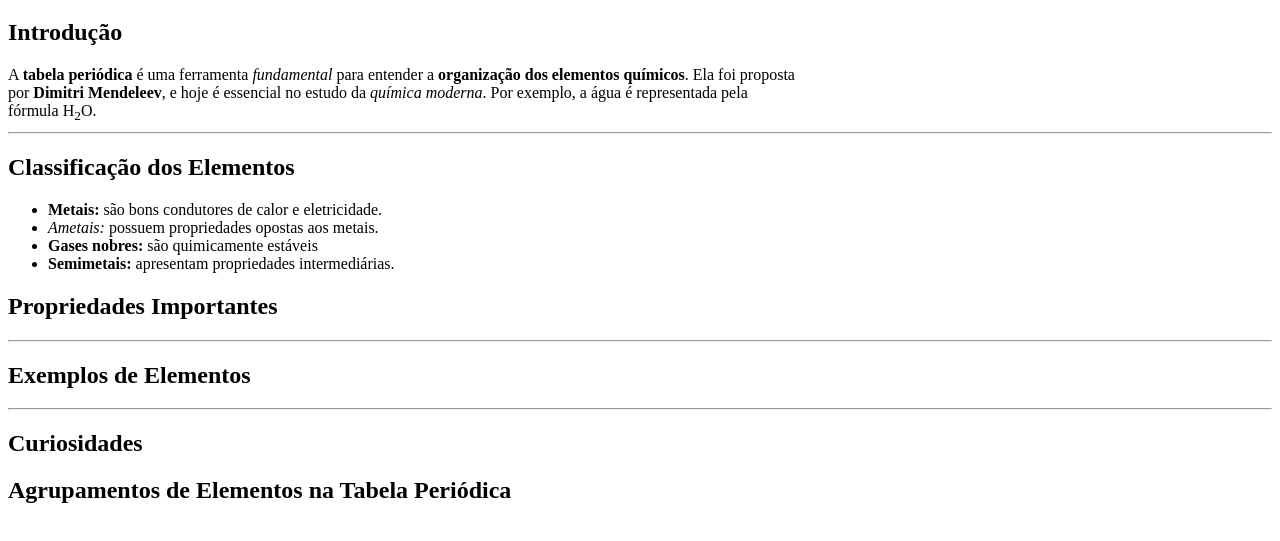
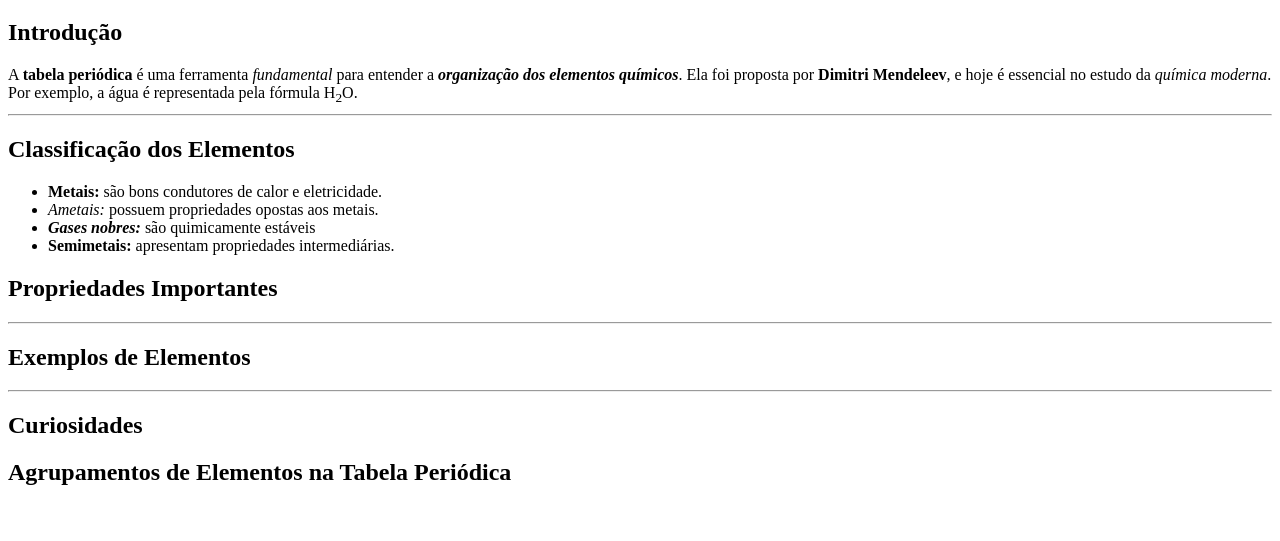
Before and after one commit to YujiAragaki/14-04, a plain HTML site: page index.html in a window 1280 px wide. Shown: the part 61-602 px from the top of the page. Drawn offline with Linux system fonts and the light colour scheme.

Commit message:
propriedades importantes

```diff
--- a/index.html
+++ b/index.html
@@ -8,13 +8,13 @@
 <body>
     <h1>Resumo: Tabela Periódica dos Elementos</h1>
     <h2>Introdução</h2>
-    A <b>tabela periódica</b> é uma ferramenta <i>fundamental</i> para entender a <b>organização dos elementos químicos</b>. Ela foi proposta<br> por <b>Dimitri Mendeleev</b>, e hoje é essencial no estudo da <i>química moderna</i>. Por exemplo, a água é representada pela<br> fórmula H<sub>2</sub>O.
+    A <b>tabela periódica</b> é uma ferramenta <i>fundamental</i> para entender a <i><b>organização dos elementos químicos</b></i>. Ela foi proposta por <b>Dimitri Mendeleev</b>, e hoje é essencial no estudo da <i>química moderna</i>. Por exemplo, a água é representada pela fórmula H<sub>2</sub>O.
     <hr>
     <h2>Classificação dos Elementos</h2>
     <ul>
         <li><b>Metais:</b> são bons condutores de calor e eletricidade.</li>
         <li><i>Ametais:</i> possuem propriedades opostas aos metais.</li>
-        <li><b>Gases nobres:</b> são quimicamente estáveis</li>
+        <li><em><b>Gases nobres:</b></em> são quimicamente estáveis</li>
         <li><b>Semimetais:</b> apresentam propriedades intermediárias.</li>
     </ul>
     <h2>Propriedades Importantes</h2>
```
